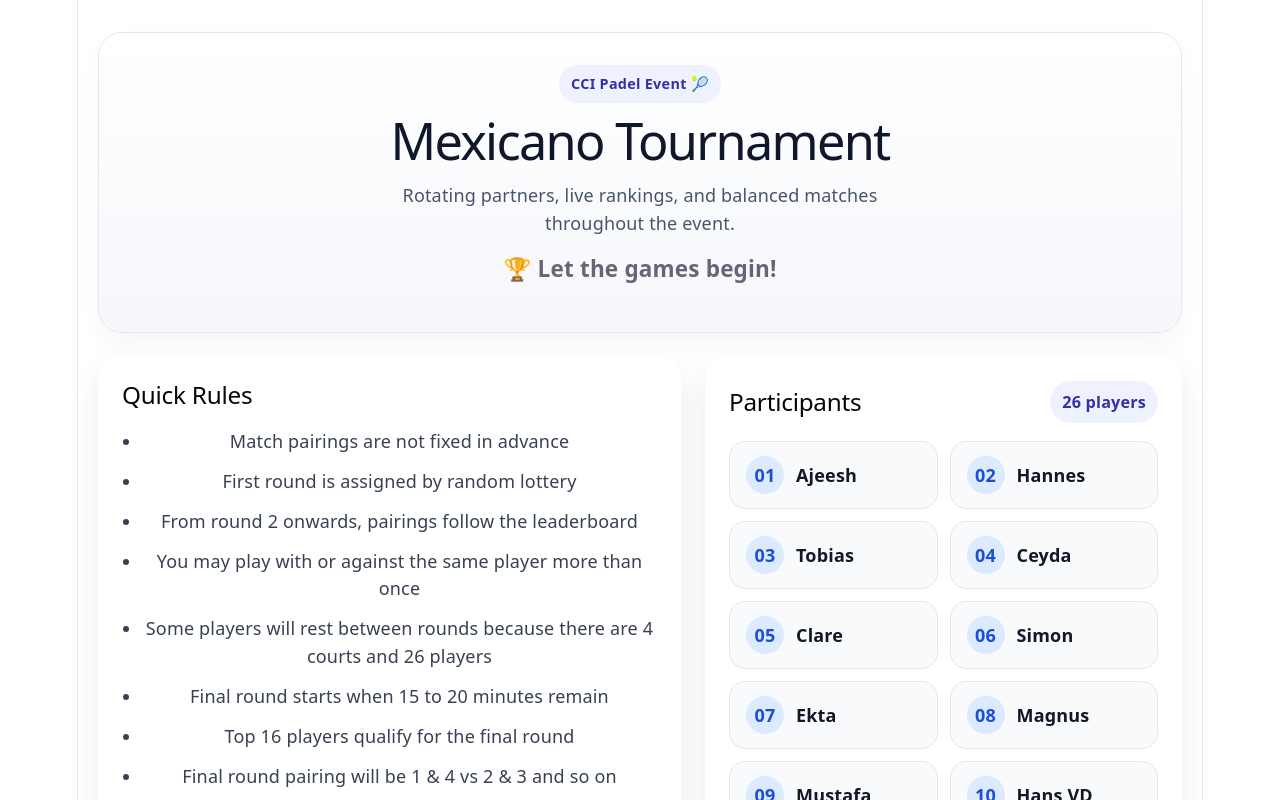
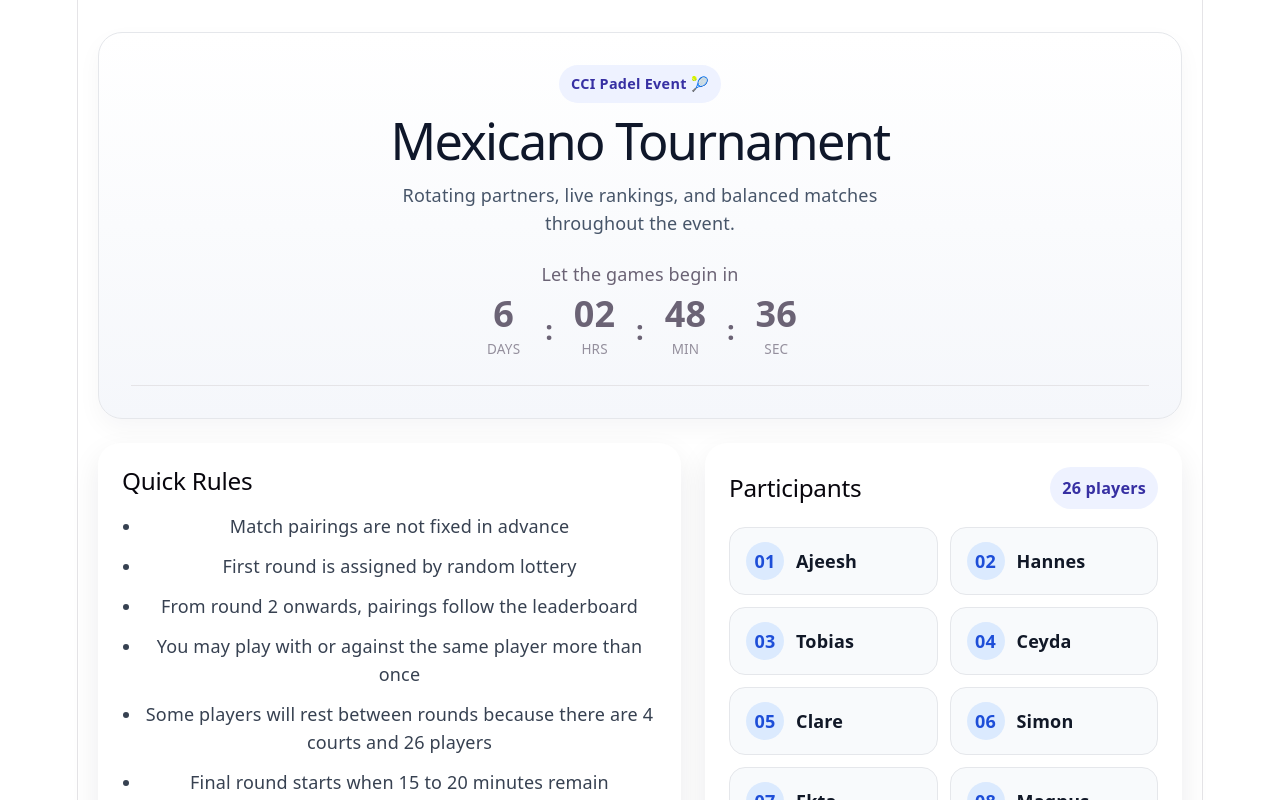
Before and after one commit to ajeesh1987/padel_tournament, a React (Vite) app: page / in a window 1280 px wide. Shown: the top 800 px of the page. Built offline with nearby package versions, Linux system fonts and the light colour scheme.

Commit message:
Update GAMES_START date to April 15, 2026

```diff
--- a/src/rules.tsx
+++ b/src/rules.tsx
@@ -2,7 +2,7 @@ import { useEffect, useState } from "react";
 import "./App.css";
 
 // CONFIG
-const GAMES_START = new Date("2026-04-9T17:00:00+02:00");
+const GAMES_START = new Date("2026-04-15T17:00:00+02:00");
 
 const participants = [
   "Ajeesh",
```
